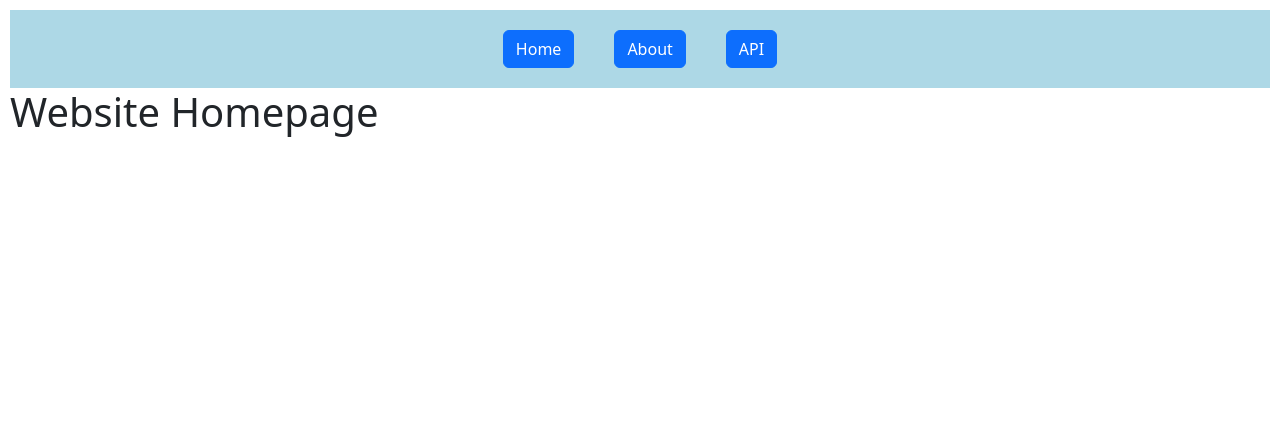
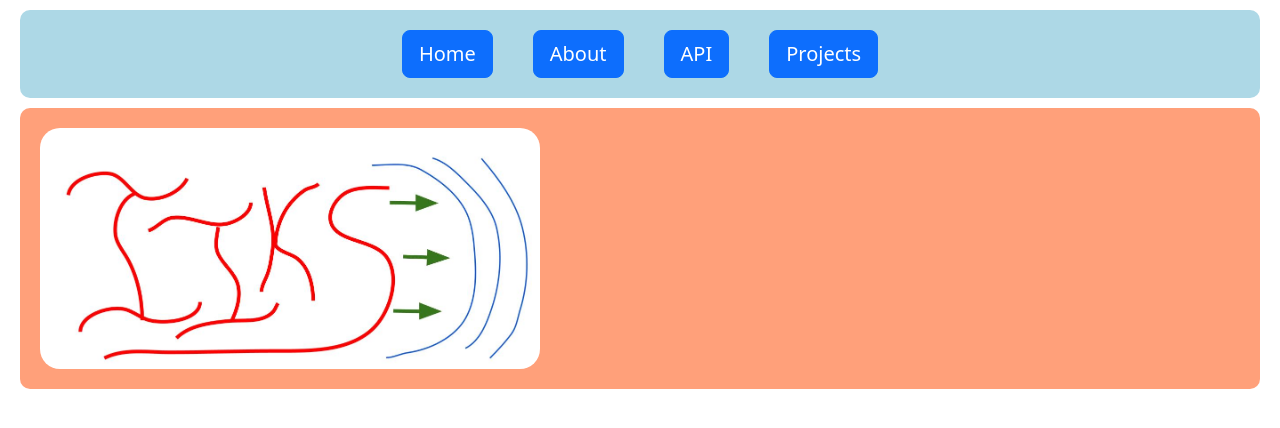
Before and after one commit to geodude3/iiksreactframework, a React (Create React App) app: page / in a window 1280 px wide. Shown: the top 428 px of the page. Built offline with nearby package versions, Linux system fonts and the light colour scheme.

Commit message:
updated UI and added projects page

```diff
--- a/src/App.js
+++ b/src/App.js
@@ -4,6 +4,7 @@ import React from 'react';
 import Home from './pages/Home';
 import About from './pages/About';
 import Api from './pages/Api';
+import Projects from './pages/Projects';
 import { Route, Link, Routes } from "react-router-dom"
 
 
@@ -11,12 +12,16 @@ function App() {
 
   return (
     <div className='content'>
-      <MenuBar/>
-      <Routes>
-        <Route exact path="/" element={<Home/>}/>
-        <Route exact path="/about" element={<About/>}/>
-        <Route exact path="/api" element={<Api/>}/>
-      </Routes>
+      <div className='component'><MenuBar/></div>
+
+      <body className='body, component'>
+        <Routes>
+          <Route exact path="/" element={<Home/>}/>
+          <Route exact path="/about" element={<About/>}/>
+          <Route exact path="/api" element={<Api/>}/>
+          <Route exact path="/projects" element={<Projects/>}/>
+        </Routes>
+      </body>
 
     </div>
   );
--- a/src/components/compStyles/menuBar.css
+++ b/src/components/compStyles/menuBar.css
@@ -3,8 +3,14 @@
 }
 #menuBar{
     display:flex;
+    align-items: center;
+
+    border-radius: 10px;
     flex-direction: row;
-    align-items: center;
     justify-content: center;
     background-color: lightblue;
 }
+
+#logo{
+    margin-right: 300px;
+}
--- a/src/components/menuBar.jsx
+++ b/src/components/menuBar.jsx
@@ -9,9 +9,11 @@ class MenuBar extends Component {
         return (
             <React.Fragment>
                 <div id='menuBar'>
-                    <Link className='button' to="/"><button className='btn btn-primary'>Home</button></Link>
-                    <Link className='button' to="/about"><button className='btn btn-primary'>About</button></Link>
-                    <Link className='button' to="/api"><button className='btn btn-primary'>API</button></Link>
+                    <Link className='button' to="/"><button className='btn btn-primary btn-lg'>Home</button></Link>
+                    <Link className='button' to="/about"><button className='btn btn-primary btn-lg'>About</button></Link>
+                    <Link className='button' to="/api"><button className='btn btn-primary btn-lg'>API</button></Link>
+                    <Link className='button' to="/projects"><button className='btn btn-primary btn-lg'>Projects</button></Link>
+
                 </div>
             </React.Fragment>
         );
--- a/src/pages/About.js
+++ b/src/pages/About.js
@@ -3,7 +3,7 @@ import React from "react";
 function About() {
     return(
         <div>
-            <h1>Welcome to the About website</h1>
+            <h1>Welcome to to About website</h1>
         </div>
     )
 }
--- a/src/pages/Home.js
+++ b/src/pages/Home.js
@@ -1,9 +1,11 @@
 import React from "react";
+import logo from "../images/iiks.jpg"
+import "../styles/home.css"
 
 function Home() {
     return(
-        <div>
-            <h1>Website Homepage</h1>
+        <div className="body">
+            <img id="logo"src={logo} alt="Logo"></img>
         </div>
     )
 }
--- /dev/null
+++ b/src/pages/Projects.js
@@ -0,0 +1,10 @@
+import React from "react";
+
+function Projects() {
+    return(
+        <div>
+            <h1>Welcome to to Projects website</h1>
+        </div>
+    )
+}
+export default Projects;
--- a/src/styles/App.css
+++ b/src/styles/App.css
@@ -2,7 +2,9 @@
 .content{
   margin: 10px;
 }
-
+.component{
+  margin: 10px;
+}
 /*
 .App {
   text-align: center;
--- /dev/null
+++ b/src/styles/home.css
@@ -0,0 +1,14 @@
+.body{
+    background-color: lightsalmon;
+    border-radius: 10px;
+    padding: 20px;
+}
+#logo{
+    border-radius: 20px;
+    width: 500px;
+}
+
+#logoImg{
+    display: flex;
+    justify-content: center;
+}
```
Also changed, not shown: src/images/iiks.jpg (added).
